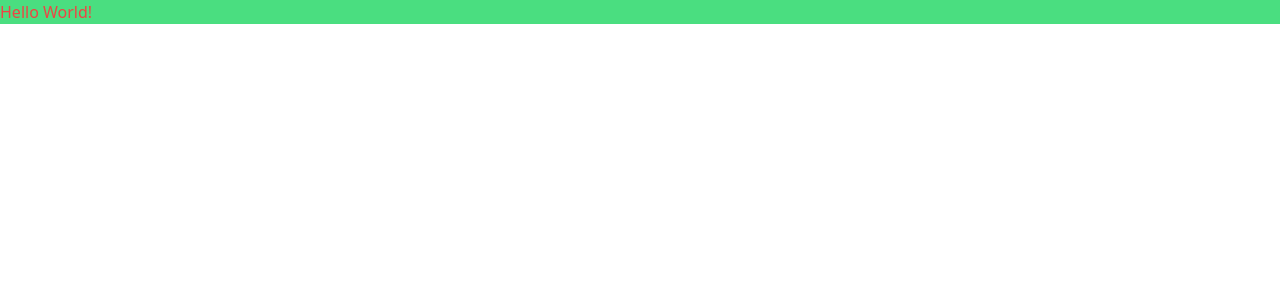
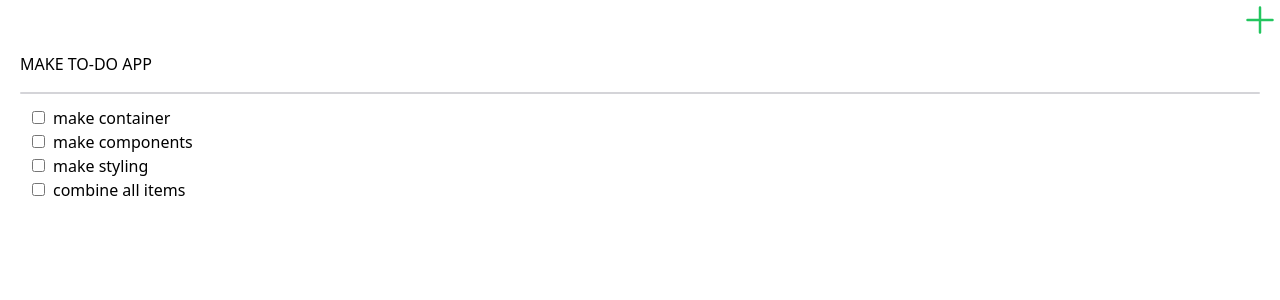
Before and after one commit to Justins45/Todo-App, a Vue app: page / in a window 1280 px wide. Shown: the top 300 px of the page. Built offline with nearby package versions, Linux system fonts and the light colour scheme.

Commit message:
add initial todo grouping format

```diff
--- a/src/pages/index.vue
+++ b/src/pages/index.vue
@@ -1,3 +1,49 @@
+<script setup lang="ts">
+import { PlusIcon } from '@heroicons/vue/24/solid'
+
+function runTest() {
+  alert('test ran')
+}
+
+console.log('wasda')
+</script>
+
 <template>
-  <h1 class="bg-green-400 text-red-500">Hello World!</h1>
+  <!-- Add todo group -->
+  <div class="flex justify-end">
+    <button @click="runTest()">
+      <PlusIcon class="h-10 w-10 text-green-500" />
+    </button>
+  </div>
+  <!-- List group start -->
+  <div class="px-5 py-3">
+    <!-- List title -->
+    <h2 class="h-10 uppercase">Make To-do app</h2>
+    <div class="h-0.5 w-full rounded-xl bg-zinc-300"></div>
+    <!-- List container start -->
+    <ul class="ml-3 mt-3 lowercase">
+      <!-- List items -->
+      <li>
+        <input type="checkbox" id="item1" class="mr-2" />
+        <label for="item1">make CONTAINER</label>
+      </li>
+      <!-- List items -->
+      <li>
+        <input type="checkbox" id="item2" class="mr-2" />
+        <label for="item2">make components</label>
+      </li>
+      <!-- List items -->
+      <li>
+        <input type="checkbox" id="item3" class="mr-2" />
+        <label for="item3">make styling</label>
+      </li>
+      <!-- List items -->
+      <li>
+        <input type="checkbox" id="item4" class="mr-2" />
+        <label for="item4">combine all items</label>
+      </li>
+    </ul>
+    <!-- List containter end -->
+  </div>
+  <!-- List group end -->
 </template>
```
